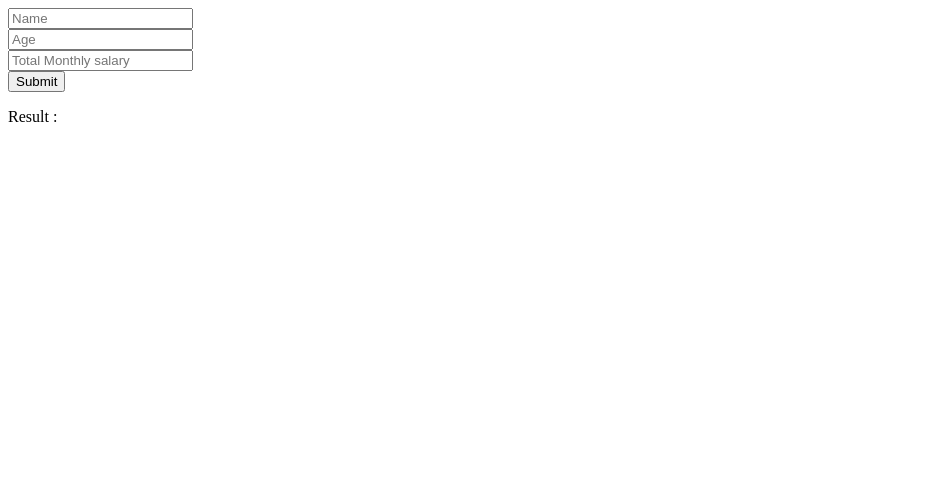
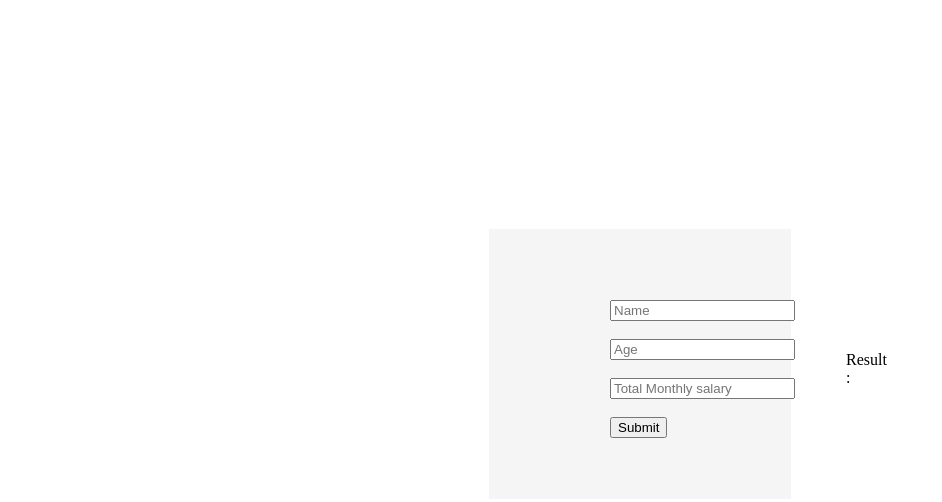
Before and after one commit to sa32016/MIS-455-Midterm, a plain HTML site: page Form/Index.html in a window 1280 px wide. Shown: the whole page, without its empty margins (0-942 px from the left). Drawn offline with Linux system fonts and the light colour scheme.

Commit message:
last commit

```diff
--- a/Form/Index 1.js
+++ b/Form/Index 1.js
@@ -23,4 +23,4 @@ function show(){
 
     document.getElementById("namebox").innerHTML = '';
     document.getElementById("agebox").innerHTML = '';
-    document.getElementById("salbox").innerHTML = '';
+    document.getElementById("salbox").innerHTML = '';}
--- a/Form/Index.html
+++ b/Form/Index.html
@@ -1,19 +1,21 @@
 <!DOCTYPE html>
 <html lang="en">
 <head>
-    <title>Document</title>
+    <title>E-school resources master</title>
     <link rel="stylesheet" href="Style.css">
 </head>
 <body>
-    <div class = "div1">
-        <input type = "text" placeholder = "Name" id = "namebox" ><br>
-        <input type = "text" placeholder = "Age" id = "agebox"><br>
-        <input type = "text" placeholder = "Total Monthly salary" id = "salbox"><br>
-        <button type = "button" onclick = "show()"> Submit </button>
+    <div class="para1">
+
+        <div class = "col1">
+        <input type = "text" placeholder = "Name" id = "namebox" ><br><br>
+        <input type = "text" placeholder = "Age" id = "agebox"><br><br>
+        <input type = "text" placeholder = "Total Monthly salary" id = "salbox"><br><br>
+        <button type = "button" onclick = "show()"> Submit </button><br>
         </div>
 
-        <div>
-        <p> Result : </p>
+        <div class = "col2">
+        <p class="p1"> Result : </p>
         <p id = "i1">   </p>
         </div>
     <script src="Index 1.js"></script>
--- a/Form/Style.css
+++ b/Form/Style.css
@@ -0,0 +1,21 @@
+body{
+    background-color: white;
+    padding-top: 221px;
+}
+
+.para1{
+    display: flex;
+    align-items: center;
+    background-color: whitesmoke;
+    margin-left: 481px;
+    margin-right: 481px;
+    padding-top: 71px;
+    padding-bottom: 61px;
+}
+
+.col1{
+    margin-left: 121px;
+}
+
+.col2{
+    margin-left: 51px;}
```
Also changed, not shown: Mid.html (+1 -1 lines).
